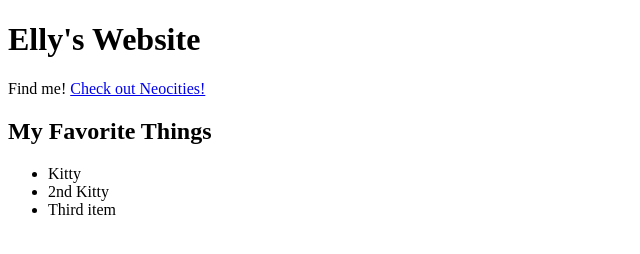
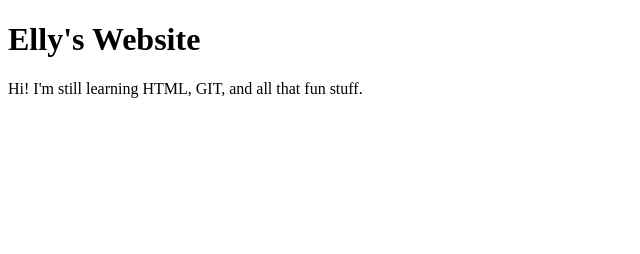
Before and after one commit to 3lly-computing/3lly-computing.github.io, a plain HTML site: page index.html in a window 1280 px wide. Shown: the whole page, without its empty margins (0-640 px from the left). Drawn offline with Linux system fonts and the light colour scheme.

Commit message:
Update index.html
I'm updating this to show that I'm learning HTML and stuff.

```diff
--- a/index.html
+++ b/index.html
@@ -2,19 +2,9 @@
 <html>
 <h1>Elly's Website </h1>
 
-  <body>
-
-  <p>Find me!
-  <a href="https://google.com">
-Check out Neocities!</a>
-
-<h2> My Favorite Things</H2>
-<ul>
-  <li>Kitty</li>
-  <li>2nd Kitty </li>
-  <li>Third item</li>
-</ul>
-
+ <body>
+Hi! I'm still learning HTML, GIT, and all that fun stuff.
+ </body>
 
 </p>
   </body>
```
